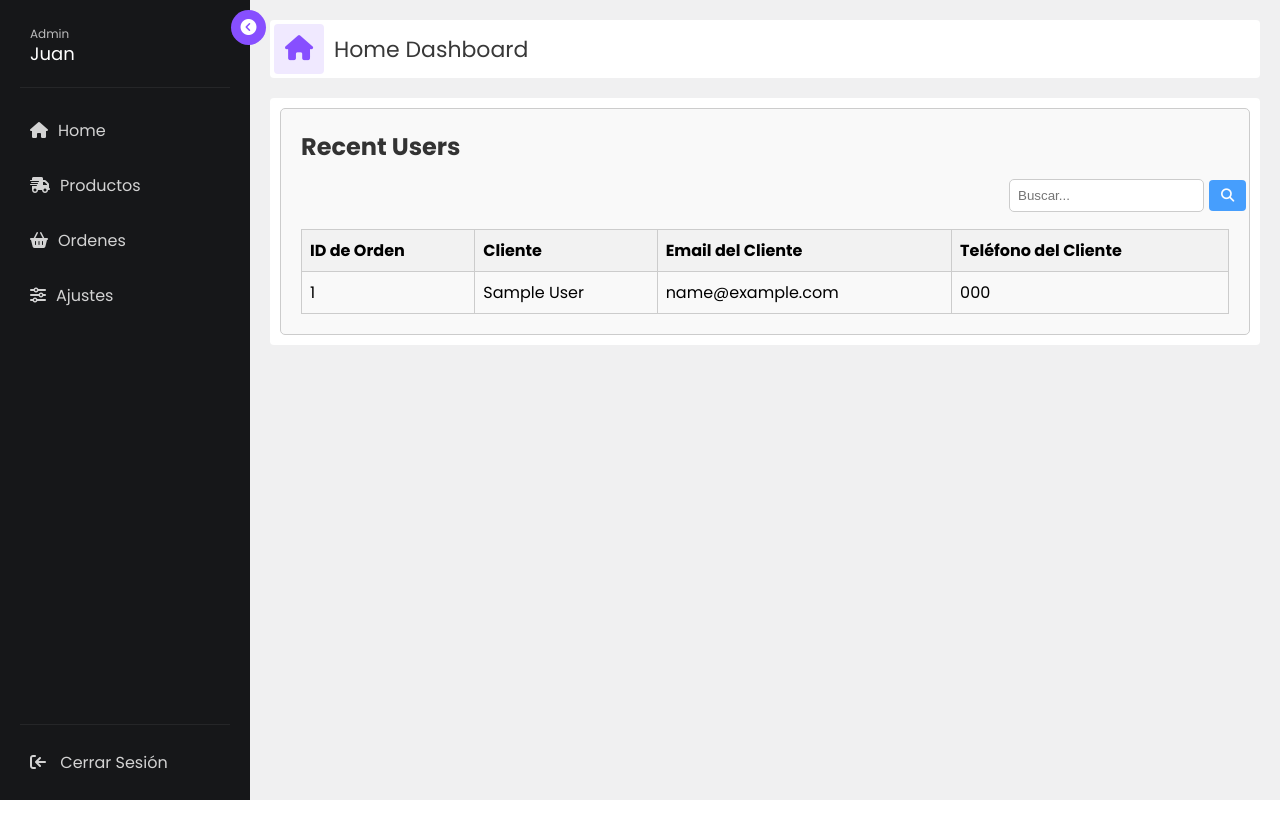
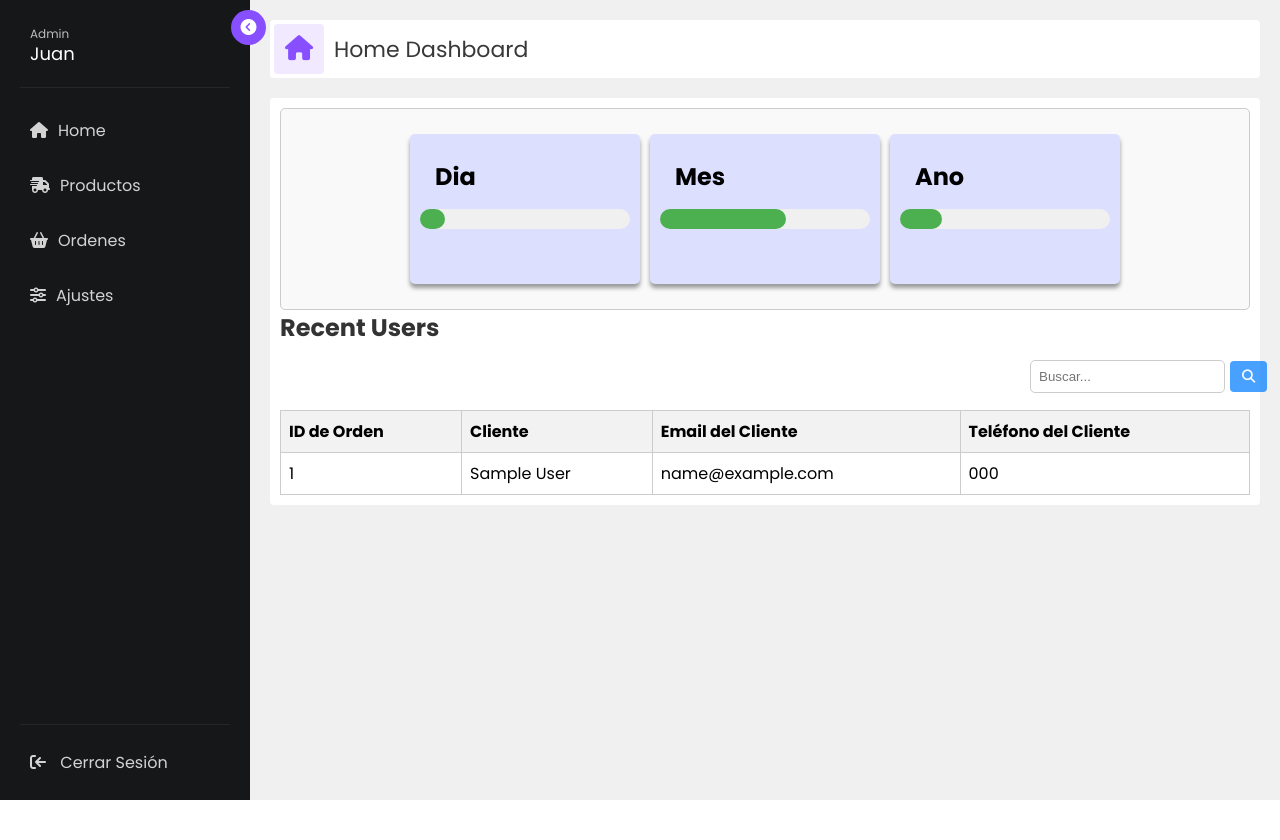
Before and after one commit to UnicornIn/universe, a FastAPI app: template templates/dashboard.html in a window 1280 px wide. Shown: the top 840 px of the page. Run offline with FastAPI, Linux system fonts and the light colour scheme; the template is opened without the code that fills it: most values are stand-ins (such as "Sample title", 1, 10 or a date in 2020); some libraries are stand-ins or nearby versions.

Commit message:
agregando cards

```diff
--- a/templates/dashboard.html
+++ b/templates/dashboard.html
@@ -327,8 +327,57 @@
     margin-right: 10px; /* Ajusta la distancia según sea necesario */
   }
 
+  /*==================================
+  ESTILOS DE CARDS DE REPOSR
+  ====================*/
 
+  .container{
+    display:flex;
+    flex-wrap:wrap;
+    justify-content:center;
+    align-items:center;
+  }
+  .box{
+    display:flex;
+    flex-direction:column;
+    background:#dddfff;
+    color:#000;
+    width:230px;
+    height:150px;
+    border-radius:5px;
+    box-shadow: 0px 4px 4px #999;
+    margin:5px;
+    padding:10px;
+  }
+  .top{
+    display:flex;
+    justify-content:space-between;
+    padding:15px;
+  }
+  .Bottom{
+    display:flex;
+    flex-direction:column;
+     padding:0px 15px;
+  }
+  h1 {
+      font-size: 2rem;
+  }
+  h2,h1{
+    margin:0px;
+  }
+  .progress-bar {
+    width: 100%;
+    height: 20px;
+    background-color: #f0f0f0;
+    border-radius: 10px;
+  }
 
+  .progress-fill {
+    height: 100%;
+    background-color: #4caf50;
+    border-radius: 10px;
+    transition: width 0.3s ease-in-out;
+  }
 
 
         /*===================================
@@ -457,10 +506,38 @@
                     <i class="fa-solid fa-home"></i>
                 </div>
                 <h2>Home Dashboard</h2>
+
             </div>
 
             <div class="ds-panel-content">
                 <div class="recent-payments">
+                    <div class="container">
+                        <div class="box">
+                          <div class="top">
+                            <h2>Dia</h2>
+                          </div>
+                            <div class="progress-bar">
+                                <div class="progress-fill" style="width: 12%;"></div>
+                          </div>
+                        </div>
+                          <div class="box">
+                            <div class="top">
+                              <h2>Mes</h2>
+                            </div>
+                              <div class="progress-bar">
+                                <div class="progress-fill" style="width: 60%;"></div>
+                            </div>
+                        </div>
+                          <div class="box">
+                            <div class="top">
+                              <h2>Ano</h2>
+                            </div>
+                              <div class="progress-bar">
+                                <div class="progress-fill" style="width: 20%;"></div>
+                            </div>
+                        </div>
+                        </div>
+                        </div>
                   <div class="title">
                     <h2>Recent Users</h2>
                   </div>
@@ -500,15 +577,8 @@
                         </table>
                     </div>
                 </div>
-
-
-
-
             </div>
-
         </div>
-
-    </div>
 
     <script src="https://kit.fontawesome.com/075922b03a.js"></script>
 
```
